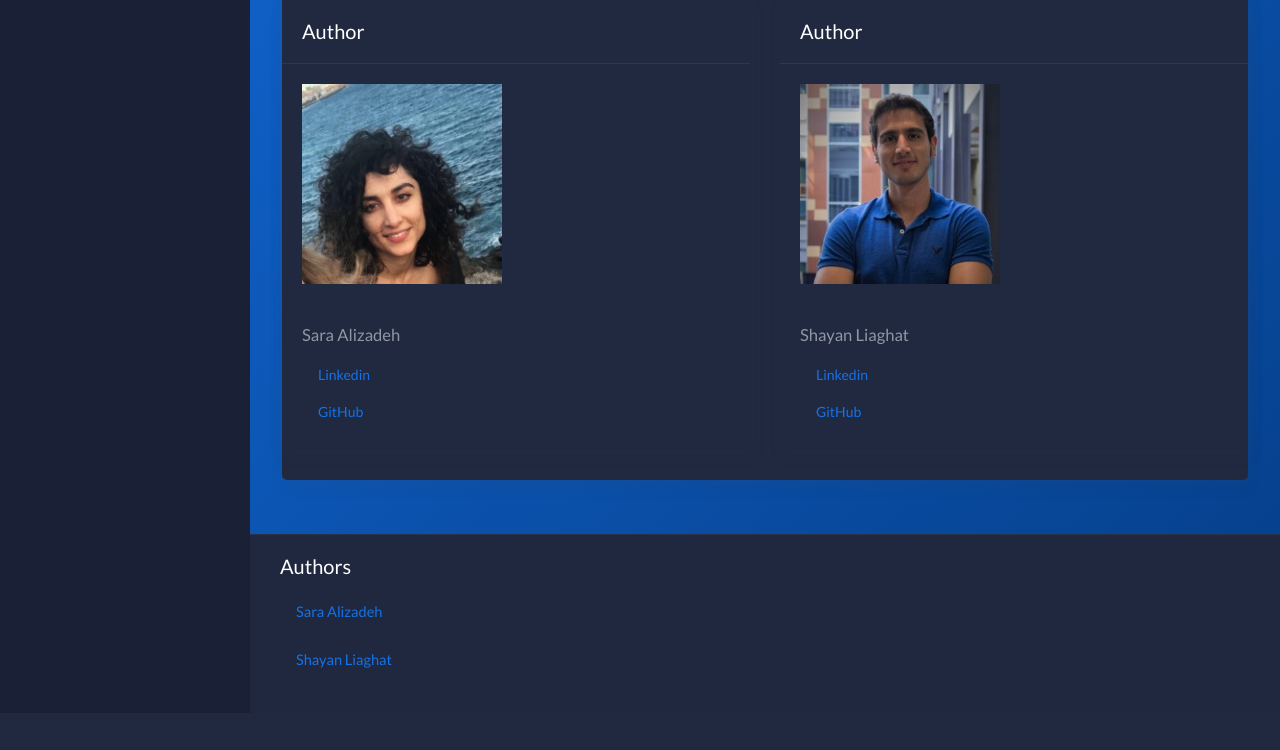
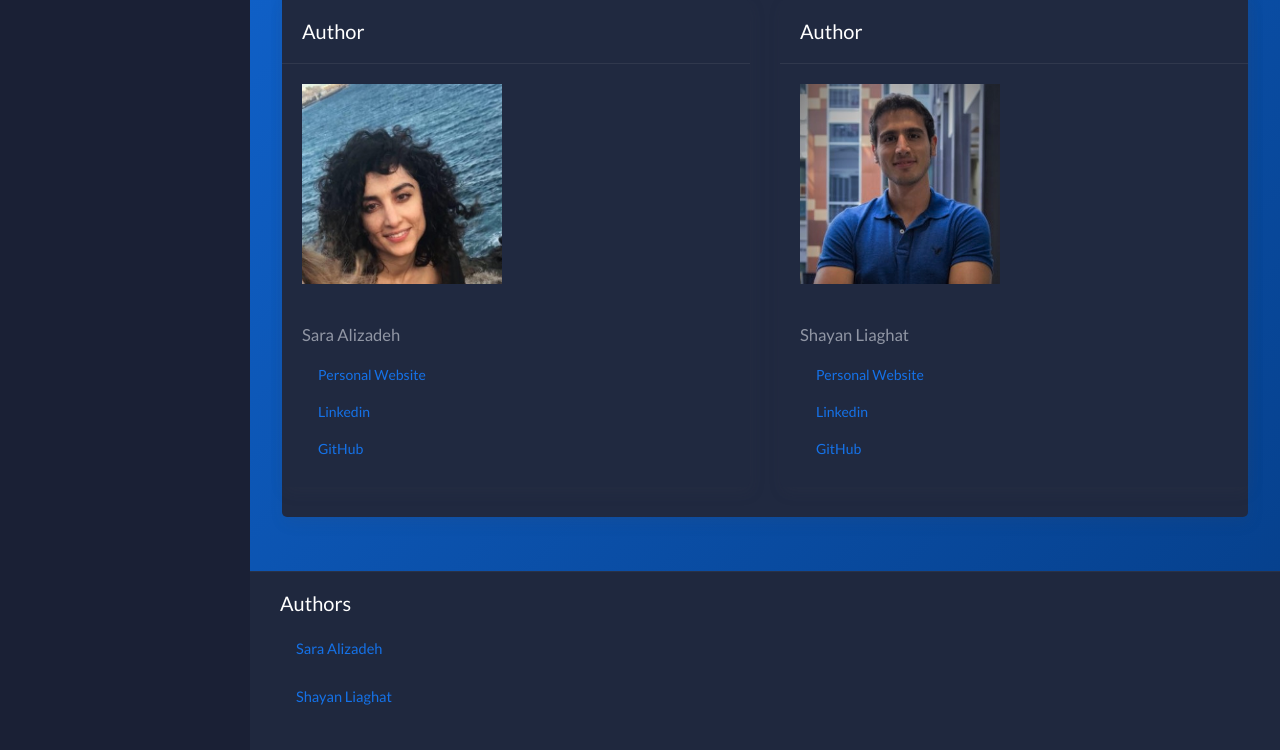
Before and after one commit to 2020ai/Tweet_Detective, a Flask app: page /search in a window 1280 px wide. Shown: the part 1039-1789 px from the top of the page. Before the commit the page ends 1707 px from the top, so only its background shows below. Run offline with Flask 2, Linux system fonts and the light colour scheme; data comes from the database, SQL or seed files in the repository; some libraries are stand-ins or nearby versions.

Commit message:
add personal website

```diff
--- a/app/home/templates/login.html
+++ b/app/home/templates/login.html
@@ -93,6 +93,9 @@
                                     <div class="username">
                                         <h4>Sara Alizadeh</h4>
                                     </div>
+                                    <a class="nav-link" target="_blank" href="https://saro0o00oo.github.io/">
+                                        Personal Website
+                                    </a>
                                     <a class="nav-link" target="_blank" href="https://www.linkedin.com/in/sara-alizadeh72/">
                                         Linkedin
                                     </a>
@@ -118,6 +121,9 @@
                                     <div class="username">
                                         <h4>Shayan Liaghat</h4>
                                     </div>
+                                    <a class="nav-link" target="_blank" href="https://shayanliaghat.github.io/">
+                                        Personal Website
+                                    </a>
                                     <a class="nav-link" target="_blank" href="https://www.linkedin.com/in/shayanliaghat/">
                                         Linkedin
                                     </a>
```
